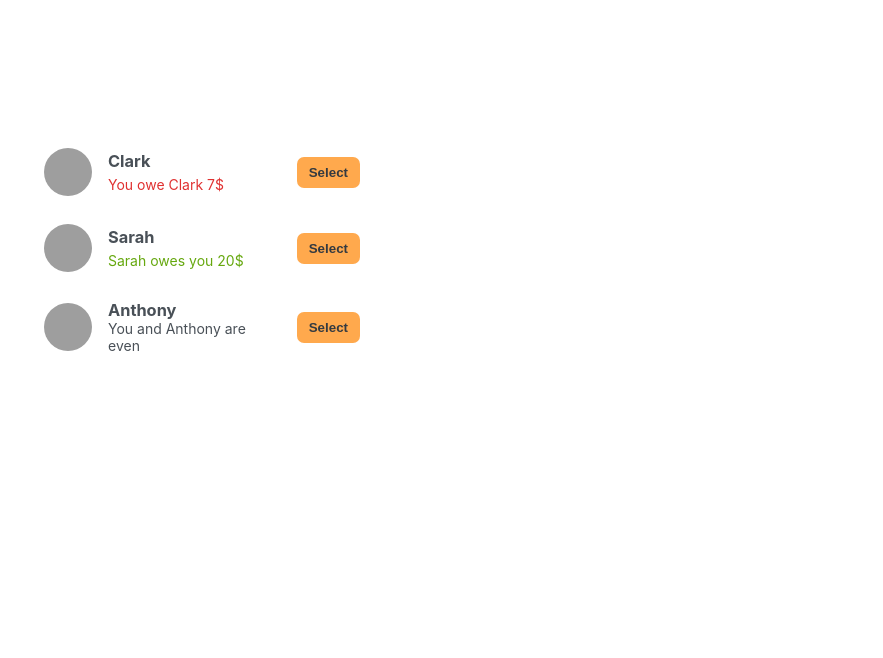
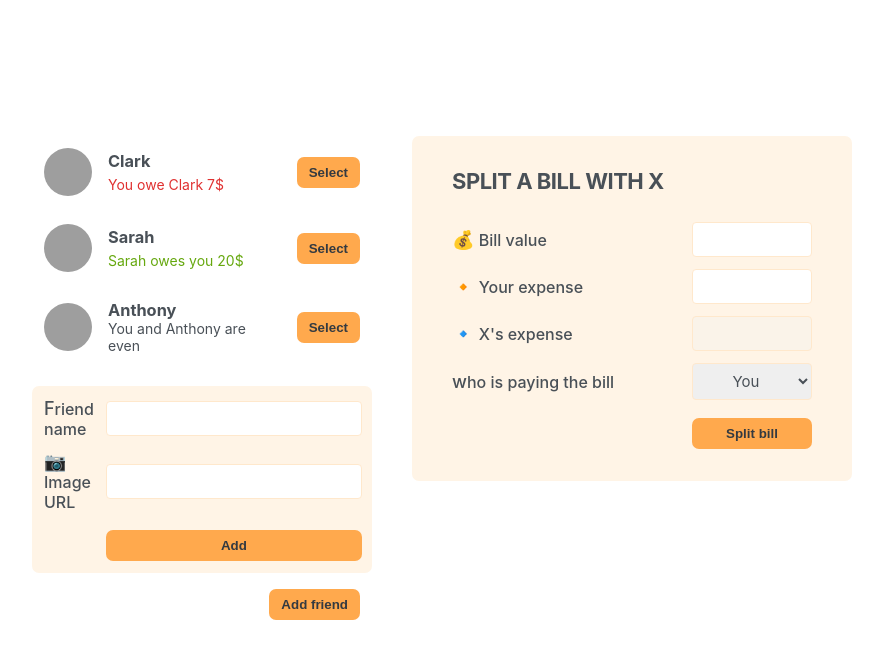
Before and after one commit to mmarty12/eat_n_split, a JavaScript app: page / in a window 1280 px wide. Shown: the top 658 px of the page, without its empty margins (198-1081 px from the left). Built offline with nearby package versions, Linux system fonts and the light colour scheme; grey boxes are pictures that could not be loaded; the HTML template or start-up script is replaced by a standard one.

Commit message:
built static components for forms
"Add a friend" and "Split the bill"

```diff
--- a/src/App.js
+++ b/src/App.js
@@ -24,7 +24,10 @@
     <div className='app'>
       <div className='sidebar'>
         <FriendsList />
+        <FormAddFriend />
+        <Button>Add friend</Button>
       </div>
+      <FormSplitBill />
     </div>
   );
 }
@@ -57,7 +60,48 @@
         </p>
       )}
       {friend.balance === 0 && <p>You and {friend.name} are even</p>}
-      <button className='button'>Select</button>
+      <Button>Select</Button>
     </li>
   );
 }
+
+function Button({ children }) {
+  return <button className='button'>{children}</button>;
+}
+
+function FormAddFriend() {
+  return (
+    <form className='form-add-friend'>
+      <label>Friend name</label>
+      <input type='text' />
+
+      <label>📷 Image URL</label>
+      <input type='text' />
+
+      <Button>Add</Button>
+    </form>
+  );
+}
+
+function FormSplitBill() {
+  return (
+    <form className='form-split-bill'>
+      <h2>Split a bill with X</h2>
+      <label>💰 Bill value</label>
+      <input type='text' />
+
+      <label>🔸 Your expense</label>
+      <input type='text' />
+
+      <label>🔹 X's expense</label>
+      <input type='text' disabled />
+
+      <label>who is paying the bill</label>
+      <select>
+        <option value='user'>You</option>
+        <option value='friend'>X</option>
+      </select>
+      <Button>Split bill</Button>
+    </form>
+  );
+}
--- a/src/index.css
+++ b/src/index.css
@@ -13,8 +13,8 @@
 
 html {
   font-size: 62.5%;
-  font-family: -apple-system, BlinkMacSystemFont, "Segoe UI", Roboto, Oxygen,
-    Ubuntu, Cantarell, "Open Sans", "Helvetica Neue", sans-serif;
+  font-family: -apple-system, BlinkMacSystemFont, 'Segoe UI', Roboto, Oxygen, Ubuntu, Cantarell,
+    'Open Sans', 'Helvetica Neue', sans-serif;
 }
 
 body {
@@ -133,7 +133,6 @@
 
 label::first-letter {
   display: inline-block;
-  margin-right: 4px;
   font-size: 1.8rem;
 }
 
```
